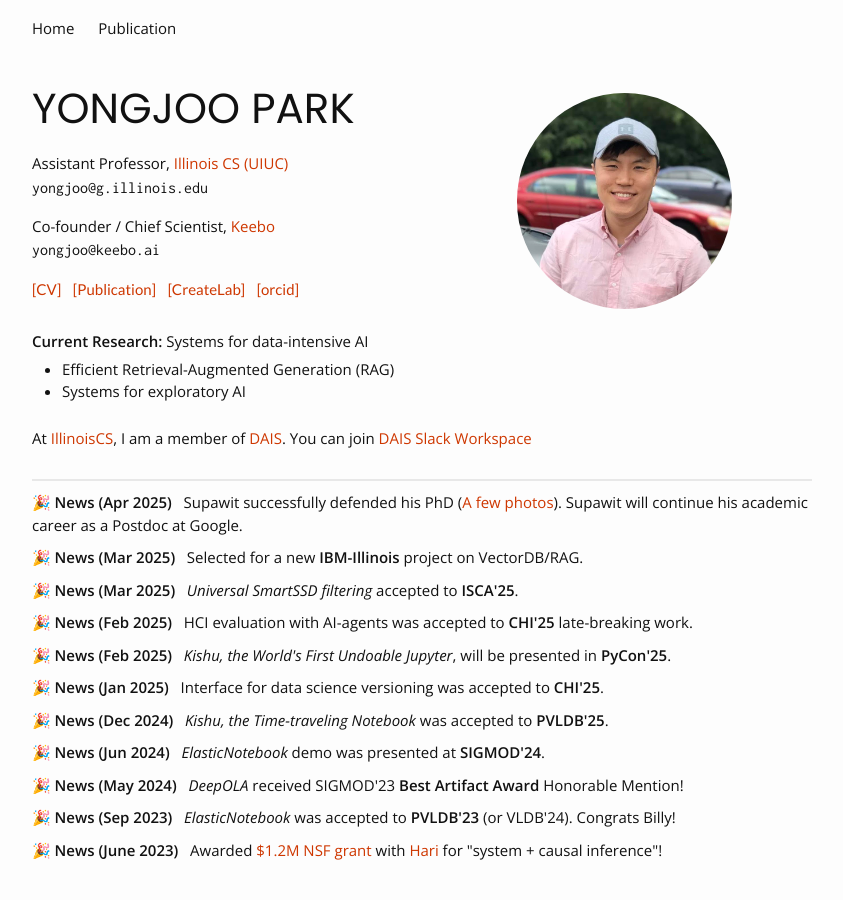
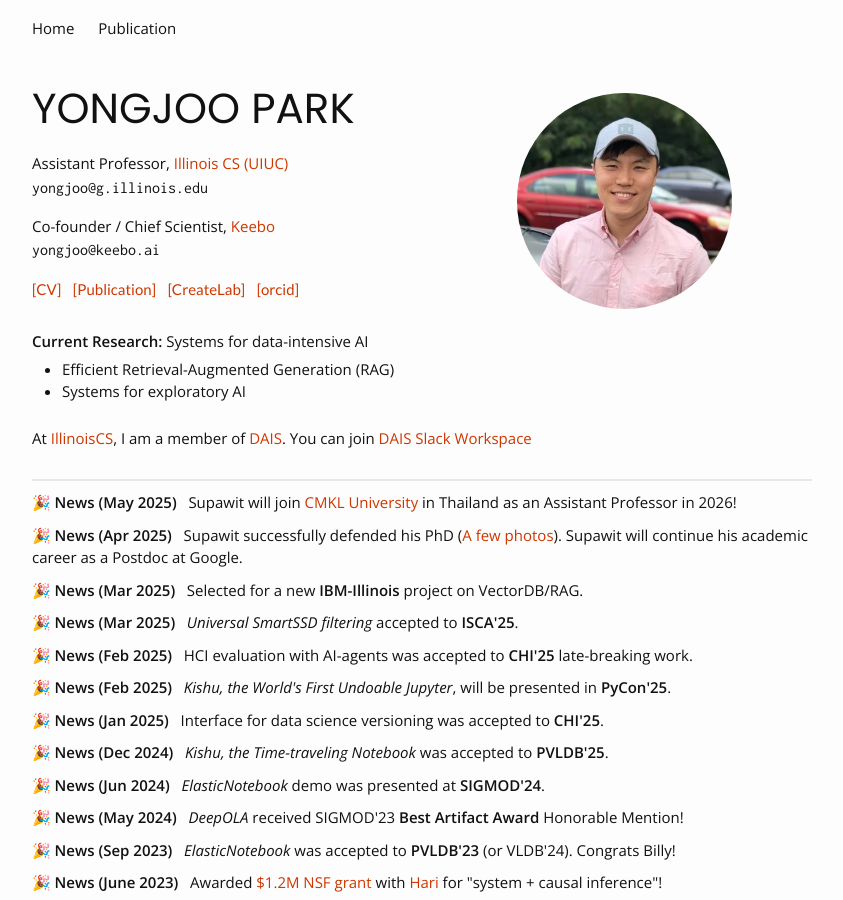
Before and after one commit to pyongjoo/pyongjoo.github.io, a Jekyll site: the page built from index.html, in a window 1280 px wide and 900 px high. Shown: the whole window, without its empty margins (218-1061 px from the left). Built offline with Jekyll 4.4.1, drawn with Linux system fonts in a browser that asks for light colours.

Commit message:
added supawit news

```diff
--- a/index.html
+++ b/index.html
@@ -53,7 +53,8 @@ layout: home
 	<div class="row news-block">
 	    <div class="col-md-12 col-lg-12">
 		<!-- <p>I wrote <a href="https://www.reddit.com/r/UIUC/comments/10sa5uj/avoid_using_illinoisedu_email_for_important/">this Reddit post</a> regarding the university email issue. </p> -->
-        <p><b>🎉 News (Apr 2025)</b> &nbsp; Supawit successfully defended his PhD
+        <p><b>🎉 News (May 2025)</b> &nbsp; Supawit will join <a href="https://en.wikipedia.org/wiki/CMKL_University">CMKL University</a> in Thailand as an Assistant Professor in 2026!</p>
+		<p><b>🎉 News (Apr 2025)</b> &nbsp; Supawit successfully defended his PhD
             (<a href="https://photos.app.goo.gl/tLqUFm3R4cpsumL67">A few photos</a>).
             Supawit will continue his academic career as a Postdoc at Google.</p>
         <p><b>🎉 News (Mar 2025)</b> &nbsp; Selected for a new <b>IBM-Illinois</b> project on VectorDB/RAG.</p>
```
